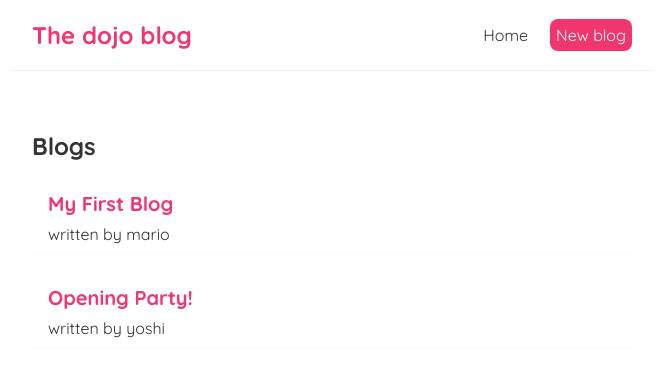
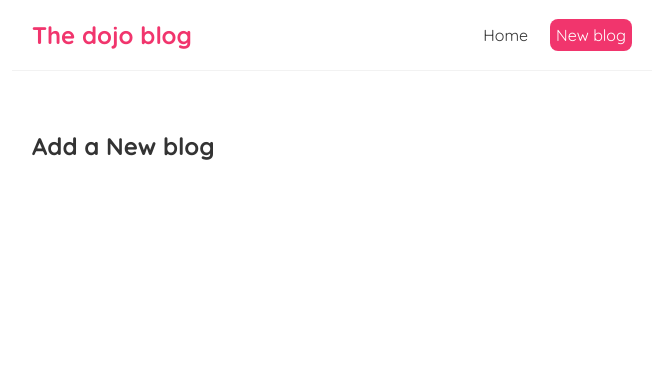
Before and after one commit to emmanuel881/learningReact, a React (Create React App) app in the folder dojo-blog/: page /Create in a window 1280 px wide. Shown: the top 376 px of the page, without its empty margins (308-971 px from the left). Built offline with nearby package versions, Linux system fonts and the light colour scheme; data requests are answered from the project's data file.

Commit message:
Exact match in Router

```diff
--- a/dojo-blog/src/App.js
+++ b/dojo-blog/src/App.js
@@ -1,6 +1,7 @@
 import Navbar from "./navbar";
 import Home from "./Home";
 import { BrowserRouter as Router, Route, Switch } from "react-router-dom";
+import Create from "./Create";
 
 function App() {
   return (
@@ -9,8 +10,11 @@
         <Navbar />
         <div className="content">
           <Switch>
-            <Route path="/">
+            <Route exact path="/">
               <Home />
+            </Route>
+            <Route path="/Create">
+              <Create />
             </Route>
           </Switch>
         </div>
--- /dev/null
+++ b/dojo-blog/src/Create.js
@@ -0,0 +1,9 @@
+const Create = () => {
+  return (
+    <div className="create">
+      <h2>Add a New blog</h2>
+    </div>
+  );
+};
+
+export default Create;
```
